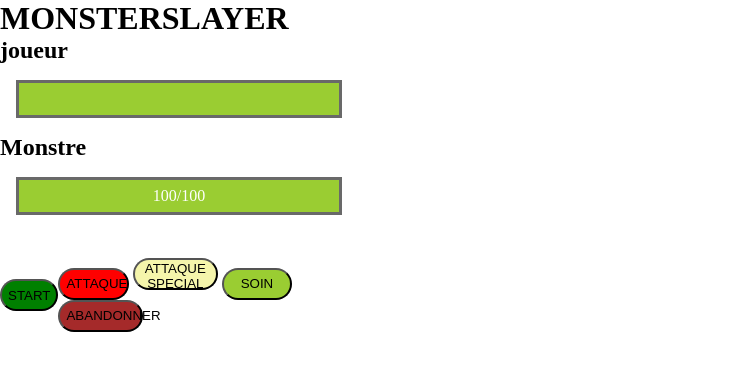
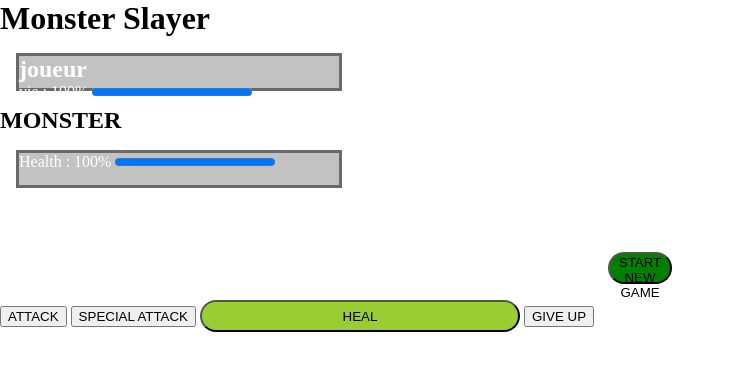
Before and after one commit to Layronne/MonsterSlayer, a plain HTML site: page index.html in a window 1280 px wide. Shown: the whole page, without its empty margins (0-735 px from the left). Drawn offline with Linux system fonts and the light colour scheme; files that its build step writes are made by us from their sources.

Commit message:
Update index.html

```diff
--- a/index.html
+++ b/index.html
@@ -1,44 +1,51 @@
-<!DOCTYPE html>
-<html>
+<!doctype html>
+<html class="no-js" lang="">
+
 <head>
-        <meta charset="UTF-8">
-        <meta name="viewport" content="width=device-width, initial-scale=1.0">
+  <meta charset="utf-8">
+  <title>MonsterSlayer</title>
+  <meta name="description" content="">
+  <meta name="viewport" content="width=device-width, initial-scale=1">
+
   <link rel="stylesheet" href="main.css">
-        <title>MonsterSlayer</title>
+  <link rel="stylesheet" href="./assets/sass/main.css">
+
 </head>
+
 <body>
-        <footer>
-            <h1>MONSTERSLAYER</h1>
-        </footer>
-        <main>
-            <div class="container">
-                <div class="hp"></div>
+
+  <h1>Monster Slayer</h1>
+
+<section class="header">
+  <article class="player">
     <h2>joueur</h2>
-                <div class="player">
-                    <div class="hpbarreplayer"></div>
-                    <span>100/100</span>
-                </div>
-                <h2>Monstre</h2>
-                <div class="monster">
-                    <div class="hpbarremonster">
-                        <span>100/100</span>
-                    </div>
-                </div>
-            </div>
-            <div class="button">
-                <button class="start">START</button>
-                <div class="commandbutton">
-                    <button class="attackbutton">ATTAQUE</button>
-                    <button class="specialbutton"> ATTAQUE SPECIAL</button>
-                    <button class="heal">SOIN</button>
-                    <button class="giveup">ABANDONNER</button>
-                </div>
-                <div class="log">
+    <aside class="you">
+      <label for="pvYou">vie : <span class="pvYou">100</span>%</label>
+      <progress id="pvYou" min="0" max="100" value="100">100</progress>
+    </aside>
+  </article>
+  <article class="no-player">
+    <h2>MONSTER</h2>
+    <aside class="monster">
+      <label for="pvMonster">Health : <span class="pvMonster">100</span>%</label>
+      <progress id="pvMonster" min="0" max="100" value="100">100</progress>
+    </aside>
+  </article>
+</section>
 
-                </div>
-            </div>
+<section class="button">
+  <button class="start">START NEW GAME</button>
+</section>
+<section id="buttons">
+  <button data-action="attack" class="attack">ATTACK</button>
+  <button data-action="specialAttack" class="specialAttack">SPECIAL ATTACK</button>
+  <button data-action="heal" class="heal">HEAL</button>
+  <button data-action="giveUp" class="giveUp">GIVE UP</button>
+</section>
+
+<section class="log">
+</section>
 
   <script src="main.js"></script>
-        </main>
     </body>
 </html>
```
Lines whose indentation alone changed are shown as unchanged.
